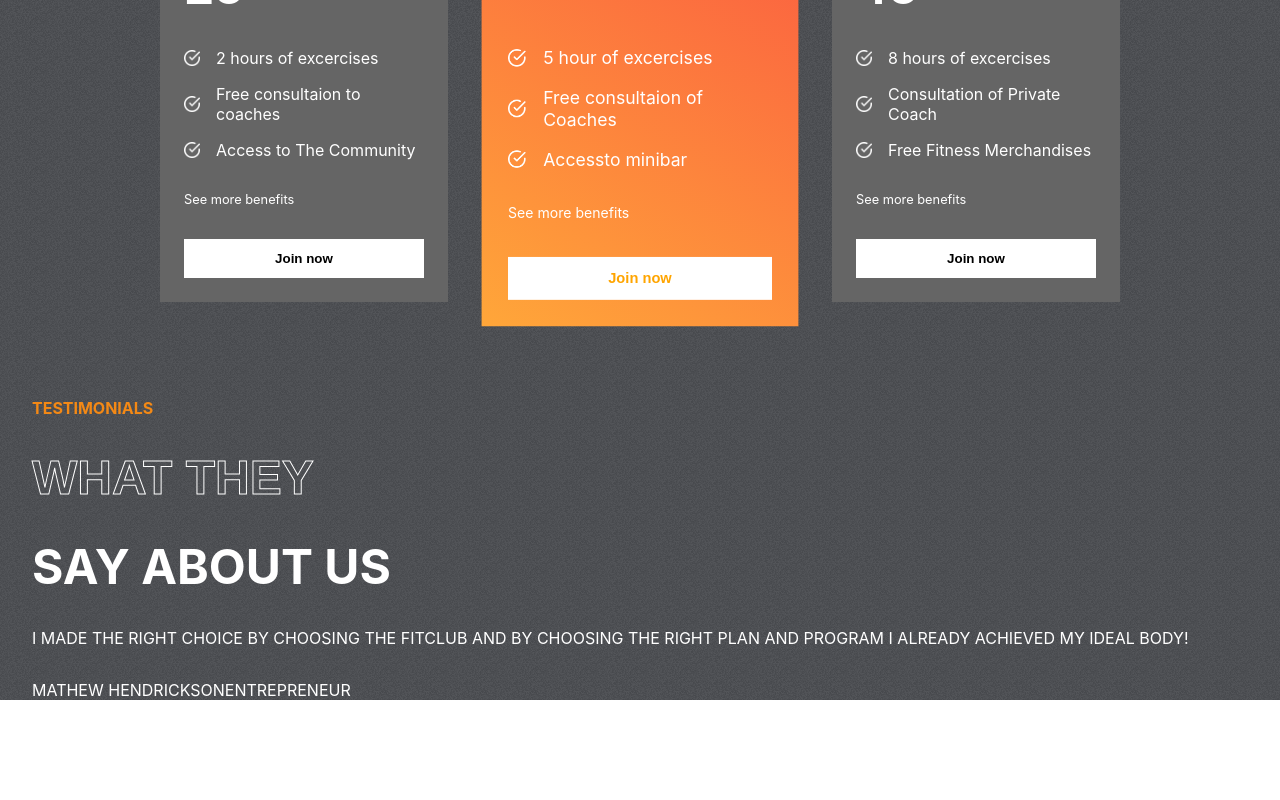
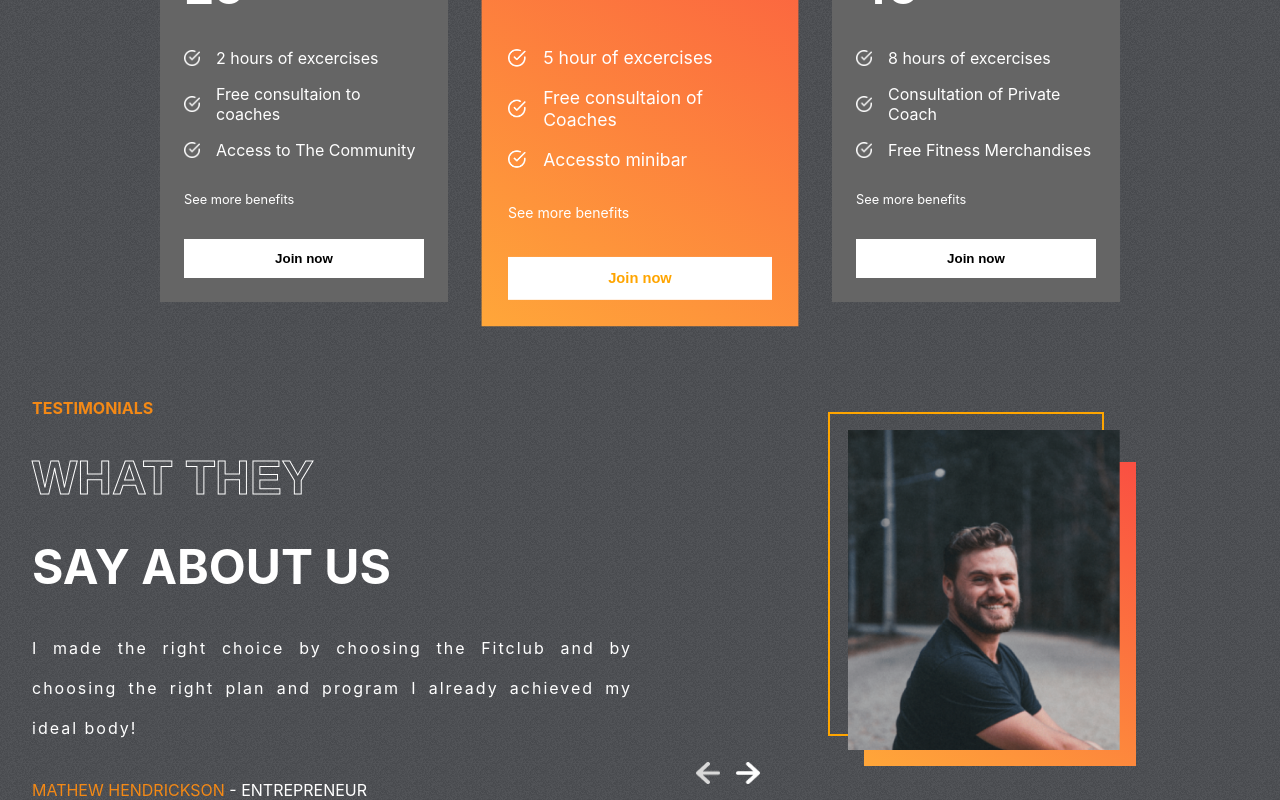
Before and after one commit to Shado2107/MP_siteweb, a React (Create React App) app: page / in a window 1280 px wide. Shown: the part 2128-2928 px from the top of the page. Before the commit the page ends 2828 px from the top, so only its background shows below. Built offline with nearby package versions, Linux system fonts and the light colour scheme.

Commit message:
testimonials section

```diff
--- a/src/components/Reasons/Reasons.css
+++ b/src/components/Reasons/Reasons.css
@@ -1,7 +1,7 @@
 .reasons{
     padding: 0 2rem;
     display: flex;
-    gap:2rem;
+    gap: 2rem;
 
 }
 
@@ -32,12 +32,14 @@
 .left-r>:nth-child(3){
     width: 14rem;
     grid-column: 2/3;
+    grid-row: 2;
 }
 
 .left-r>:nth-child(4){
     width: 10rem;
     grid-row: 2;
     grid-column: 3/4;
+    width: 10rem;
     height: 11.2rem;
 }
 
--- a/src/components/Reasons/Reasons.jsx
+++ b/src/components/Reasons/Reasons.jsx
@@ -21,9 +21,11 @@
              </div>
              <div className="right-r">
                 <span>Some reasons</span>
-                <div>
-                    <span className='stroke-text'>Why</span>
-                    <span> choose us ?</span>
+
+                    <div>
+                        <span className='stroke-text'>Why</span>
+                        <span> choose us ?</span>
+                    </div>
 
                     <div className='details-r'>
                         <div>
@@ -54,7 +56,6 @@
                         <img src={adidas} alt="" />
                         <img src={nike} alt="" />
                     </div>
-                </div>
              </div>
         </div>
     );
--- a/src/components/Testimonials/Testimonials.css
+++ b/src/components/Testimonials/Testimonials.css
@@ -23,3 +23,56 @@
     font-weight: bold;
     font-size: 3rem;
 }
+
+.left-t>:nth-child(4){
+    text-transform: none;
+    text-align: justify;
+    letter-spacing: 2px;
+    line-height: 40px;
+}
+
+.right-t{
+    flex: 1;
+    position: relative;
+}
+
+.right-t>img{
+    position: absolute;
+    width: 17rem;
+    height: 20rem;
+    object-fit: cover;
+    right: 8rem;
+    top: 2rem;
+}
+
+.right-t>:nth-child(1){
+    position: absolute;
+    width: 17rem;
+    height: 20rem;
+    border: 2px solid orange;
+    background-color: transparent;
+    right: 9rem;
+    top: 0.9rem;
+}
+
+.right-t>:nth-child(2){
+    position: absolute;
+    width: 17rem;
+    height: 19rem;
+    right: 7rem;
+    top: 4rem;
+    background: var(--planCard);
+}
+
+.arrows{
+   display: flex;
+   gap: 1rem;
+   position: absolute;
+   bottom: 1rem;
+   left: 3rem;
+}
+
+.arrows>img{
+    width: 1.5rem;
+    cursor: pointer;
+}
--- a/src/components/Testimonials/Testimonials.jsx
+++ b/src/components/Testimonials/Testimonials.jsx
@@ -1,6 +1,8 @@
 import React, { useState } from 'react';
 import './Testimonials.css';
 import {testimonialsData} from '../../data/testimonialsData'
+import leftArrow from '../../assets/leftArrow.png'
+import rightArrow from '../../assets/rightArrow.png'
 
 const Testimonials = () => {
 
@@ -18,13 +20,39 @@
                     {testimonialsData[0].review}
                 </span>
                 <span>
-                    <span>
+                    <span style={{ color: "var(--orange)" }}>
                         {testimonialsData[selected].name}
-                    </span>
-                        {testimonialsData[selected].status}
+                    </span>{" "}
+                       - {testimonialsData[selected].status}
                 </span>
             </div>
-            <div className="right-t"></div>
+            <div className="right-t">
+                <div></div>
+                <div></div>
+                <img src={testimonialsData[selected].image} alt="" />
+
+                <div className="arrows">
+
+                    <img
+                        src={leftArrow}
+                        onClick={() =>{
+                            selected === 0
+                            ? setSelected(tlenght - 1)
+                            : setSelected((prev) => prev - 1);
+                        }}
+                        alt=''
+                    />
+                    <img
+                        src={rightArrow}
+                        onClick={() =>{
+                            selected === 0
+                            ? setSelected(0)
+                            : setSelected((prev) => prev + 1);
+                        }}
+                        alt=''
+                    />
+                </div>
+            </div>
         </div>
     );
 };
```
